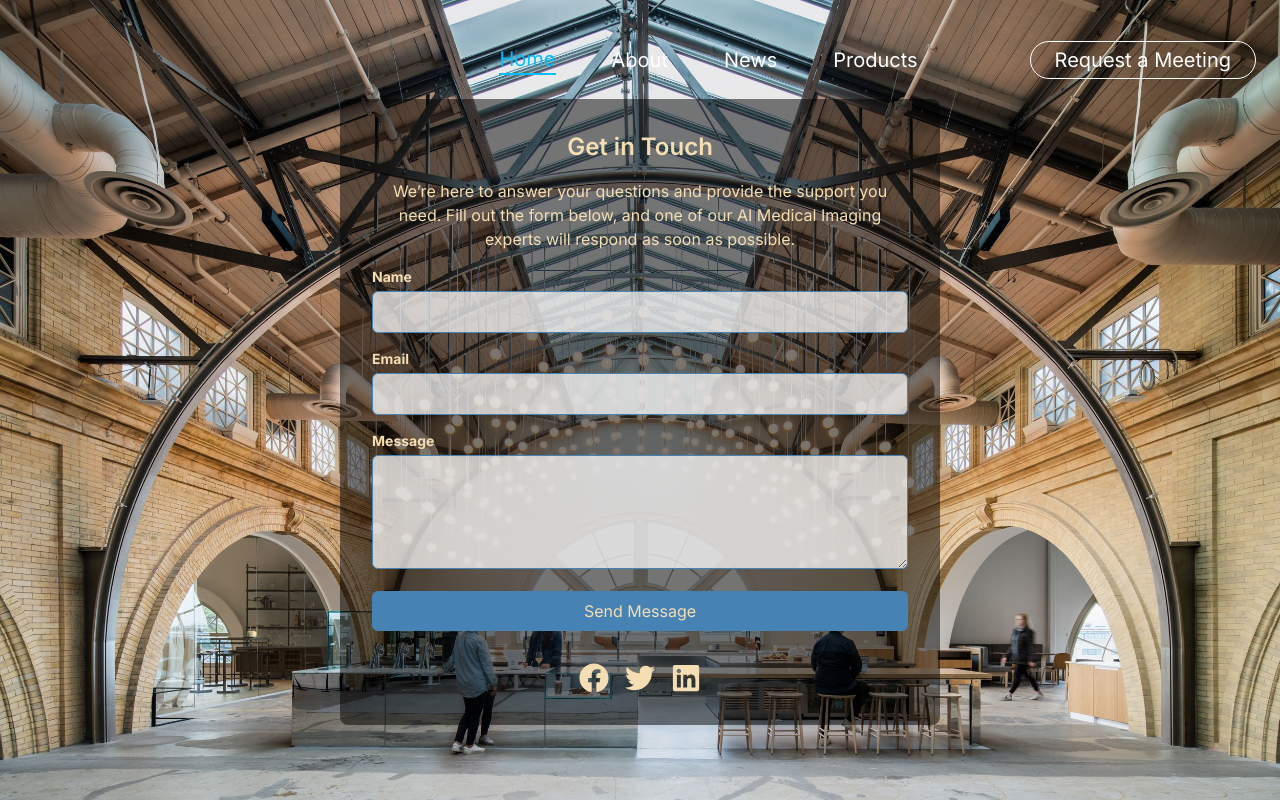
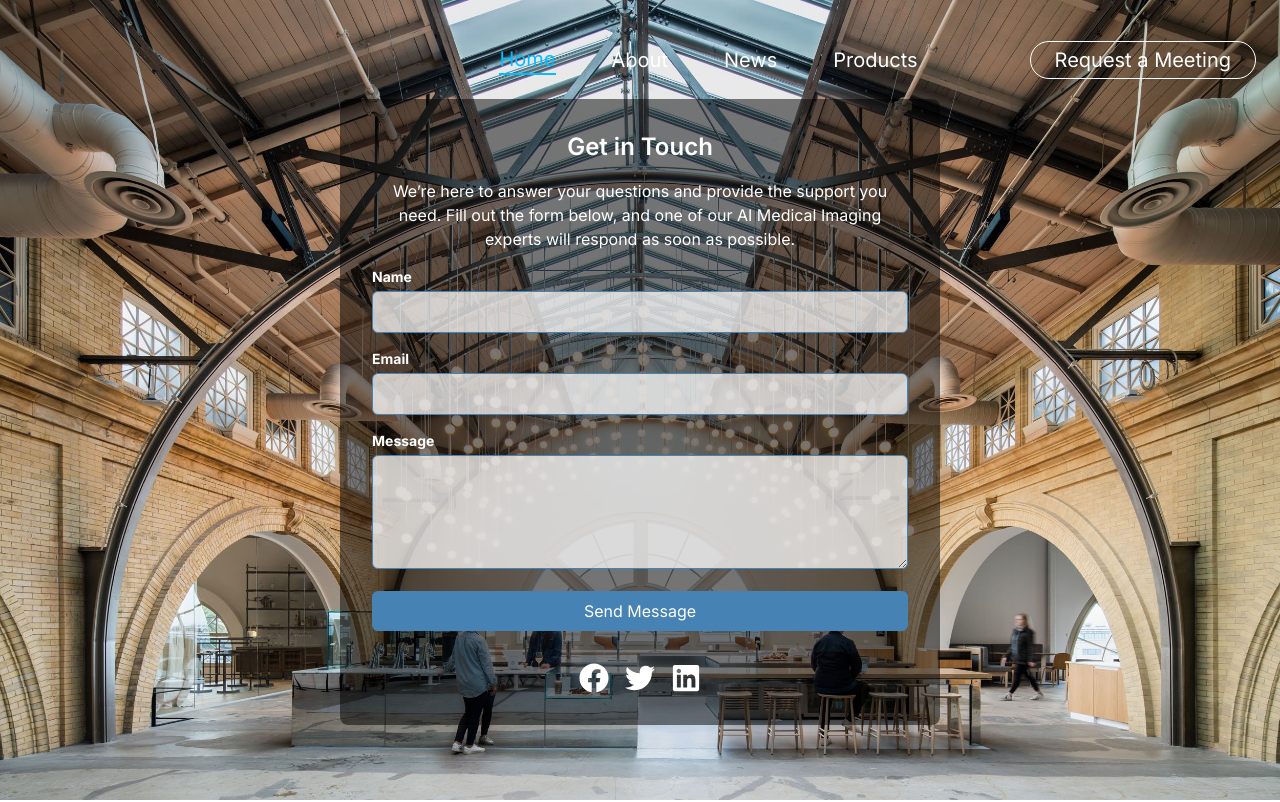
Before and after one commit to ChristopherCarlton/LivAi, a Next.js app: page /connect in a window 1280 px wide. Shown: the top 802 px of the page. Built offline with nearby package versions, Linux system fonts and the light colour scheme.

Commit message:
adjusted home page and connect page

```diff
--- a/src/app/connect/page.tsx
+++ b/src/app/connect/page.tsx
@@ -28,37 +28,34 @@ function Connect() {
       className="min-h-screen bg-cover bg-center text-primary flex flex-col items-center justify-center p-4"
       style={{ backgroundImage: 'url("/images/shack15.jpg")' }}
     >
-      {/* <header className="w-full bg-opacity-75 text-white py-4 flex justify-center bg-gradient-to-r from-[#696969] to-[#2F4F4F]">
-        <h1 className="text-3xl font-roboto">Contact Us</h1>
-      </header> */}
 
       <main className="flex flex-col bg-transparent rounded-lg overflow-hidden mt-6 w-full max-w-[600px]">
         <div className="p-8 bg-black bg-opacity-50 rounded-md">
-          <h2 className="text-2xl font-semibold mb-4 font-roboto text-[#F5DEB3] text-center">Get in Touch</h2>
-          <p className="mb-4 font-crimson-text text-[#F5DEB3] text-center">We’re here to answer your questions and provide the support you need. Fill out the form below, and one of our AI Medical Imaging experts will respond as soon as possible.</p>
+          <h2 className="text-2xl font-semibold mb-4 font-roboto text-[#FFFFFF] text-center">Get in Touch</h2>
+          <p className="mb-4 font-crimson-text text-[#FFFFFF] text-center">We’re here to answer your questions and provide the support you need. Fill out the form below, and one of our AI Medical Imaging experts will respond as soon as possible.</p>
           <form className="space-y-4">
             <div>
-              <label className="block text-sm font-bold mb-1 font-roboto text-[#F5DEB3]" htmlFor="name">Name</label>
+              <label className="block text-sm font-bold mb-1 font-roboto text-[#FFFFFF]" htmlFor="name">Name</label>
               <input className="w-full p-2 border border-[#4682B4] rounded-md bg-[#ffffffbb] text-[#2F4F4F]" type="text" id="name" name="name"/>
             </div>
             <div>
-              <label className="block text-sm font-bold mb-1 font-roboto text-[#F5DEB3]" htmlFor="email">Email</label>
+              <label className="block text-sm font-bold mb-1 font-roboto text-[#FFFFFF]" htmlFor="email">Email</label>
               <input className="w-full p-2 border border-[#4682B4] rounded-md bg-[#ffffffbb] text-[#2F4F4F]" type="email" id="email" name="email"/>
             </div>
             <div>
-              <label className="block text-sm font-bold mb-1 font-roboto text-[#F5DEB3]" htmlFor="message">Message</label>
+              <label className="block text-sm font-bold mb-1 font-roboto text-[#FFFFFF]" htmlFor="message">Message</label>
               <textarea className="w-full p-2 border border-[#4682B4] rounded-md bg-[#ffffffbb] text-[#2F4F4F]" id="message" name="message" rows={4}></textarea>
             </div>
-            <button className="w-full bg-[#4682B4] text-[#F5DEB3] py-2 rounded-md font-roboto hover:scale-105 transition-transform duration-300" type="submit">Send Message</button>
+            <button className="w-full bg-[#4682B4] text-[#FFFFFF] py-2 rounded-md font-roboto hover:scale-105 transition-transform duration-300" type="submit">Send Message</button>
           </form>
           <div className="mt-8 flex justify-center space-x-4">
-            <a href="https://www.facebook.com" target="_blank" rel="noopener noreferrer" className="text-[#F5DEB3] hover:scale-110 transition-transform duration-300">
+            <a href="https://www.facebook.com" target="_blank" rel="noopener noreferrer" className="text-[#FFFFFF] hover:scale-110 transition-transform duration-300">
               <FaFacebook size={30} />
             </a>
-            <a href="https://www.twitter.com" target="_blank" rel="noopener noreferrer" className="text-[#F5DEB3] hover:scale-110 transition-transform duration-300">
+            <a href="https://www.twitter.com" target="_blank" rel="noopener noreferrer" className="text-[#FFFFFF] hover:scale-110 transition-transform duration-300">
               <FaTwitter size={30} />
             </a>
-            <a href="https://www.linkedin.com" target="_blank" rel="noopener noreferrer" className="text-[#F5DEB3] hover:scale-110 transition-transform duration-300">
+            <a href="https://www.linkedin.com" target="_blank" rel="noopener noreferrer" className="text-[#FFFFFF] hover:scale-110 transition-transform duration-300">
               <FaLinkedin size={30} />
             </a>
           </div>
@@ -69,96 +66,3 @@ function Connect() {
 }
 
 export default Connect;
-
-
-
-
-
-
-// "use client";
-// import React, { useEffect } from "react";
-// import { FaFacebook, FaTwitter, FaLinkedin } from "react-icons/fa";
-
-// function Connect() {
-//   useEffect(() => {
-//     const handleScroll = () => {
-//       const elements = document.querySelectorAll('.fade-in');
-//       const windowHeight = window.innerHeight;
-//       elements.forEach((element) => {
-//         const positionFromTop = element.getBoundingClientRect().top;
-//         if (positionFromTop - windowHeight <= 0) {
-//           element.classList.add('opacity-95', 'translate-y-0');
-//         }
-//       });
-//     };
-
-//     window.addEventListener('scroll', handleScroll);
-//     handleScroll(); // Trigger once on mount
-
-//     return () => {
-//       window.removeEventListener('scroll', handleScroll);
-//     };
-//   }, []);
-
-//   return (
-//     <div
-//       className="min-h-screen bg-cover bg-center text-primary flex flex-col items-center justify-center p-4"
-//       style={{ backgroundImage: 'url("/images/shack15.jpg")' }}
-//     >
-//       <header className="w-full bg-gradient-to-r from-[#696969] to-[#2F4F4F] text-white py-4 flex justify-center bg-opacity-75">
-//         <h1 className="text-3xl font-roboto">Contact Us</h1>
-//       </header>
-
-//       <main className="flex flex-col md:flex-row bg-[#F5DEB3] bg-opacity-90 shadow-lg rounded-lg overflow-hidden mt-6 w-full max-w-[1000px]">
-//         <div className="p-8 w-full md:w-1/2 bg-gradient-to-t from-[#696969] to-[#2F4F4F] bg-opacity-70">
-//           <h2 className="text-2xl font-semibold mb-4 font-roboto text-[#2F4F4F]">Get in Touch</h2>
-//           <p className="mb-4 font-crimson-text text-[#2F4F4F]">We’re here to answer your questions and provide the support you need. Fill out the form below, and one of our AI Medical Imaging experts will respond as soon as possible.</p>
-//           <form className="space-y-4">
-//             <div>
-//               <label className="block text-sm font-bold mb-1 font-roboto text-[#2F4F4F]" htmlFor="name">Name</label>
-//               <input className="w-full p-2 border border-[#4682B4] rounded-md bg-white bg-opacity-70 text-[#2F4F4F]" type="text" id="name" name="name"/>
-//             </div>
-//             <div>
-//               <label className="block text-sm font-bold mb-1 font-roboto text-[#2F4F4F]" htmlFor="email">Email</label>
-//               <input className="w-full p-2 border border-[#4682B4] rounded-md bg-white bg-opacity-70 text-[#2F4F4F]" type="email" id="email" name="email"/>
-//             </div>
-//             <div>
-//               <label className="block text-sm font-bold mb-1 font-roboto text-[#2F4F4F]" htmlFor="message">Message</label>
-//               <textarea className="w-full p-2 border border-[#4682B4] rounded-md bg-white bg-opacity-70 text-[#2F4F4F]" id="message" name="message" rows={4}></textarea>
-//             </div>
-//             <button className="w-full bg-[#4682B4] text-[#F5DEB3] py-2 rounded-md font-roboto hover:scale-105 transition-transform duration-300" type="submit">Send Message</button>
-//           </form>
-//           <div className="mt-8 flex justify-center space-x-4">
-//             <a href="https://www.facebook.com" target="_blank" rel="noopener noreferrer" className="text-[#2F4F4F] hover:scale-110 transition-transform duration-300">
-//               <FaFacebook size={30} />
-//             </a>
-//             <a href="https://www.twitter.com" target="_blank" rel="noopener noreferrer" className="text-[#2F4F4F] hover:scale-110 transition-transform duration-300">
-//               <FaTwitter size={30} />
-//             </a>
-//             <a href="https://www.linkedin.com" target="_blank" rel="noopener noreferrer" className="text-[#2F4F4F] hover:scale-110 transition-transform duration-300">
-//               <FaLinkedin size={30} />
-//             </a>
-//           </div>
-//         </div>
-//         <div className="p-8 w-full md:w-1/2 flex flex-col items-center justify-center bg-gradient-to-t from-[#696969] to-[#2F4F4F] bg-opacity-70">
-//           <h3 className="text-2xl font-semibold mb-4 font-roboto text-[#F5DEB3]">Visit Us</h3>
-//           <p className="mb-4 font-crimson-text text-[#F5DEB3] text-center">We’re located in the Ferry Building, San Francisco. Drop by our office for a more personal interaction and experience the heart of the city.</p>
-//           <div className="w-full">
-//             <iframe
-//               src="https://www.google.com/maps/place/Ferry+Building/@37.796234,-122.3990102,17z/data=!3m1!5s0x80858066b5ce8885:0x6466737455f48376!4m14!1m7!3m6!1s0x8085816d22c6096f:0xaefa1b7aa25af649!2sShack15!8m2!3d37.7962299!4d-122.3941393!16s%2Fg%2F11g0j9bzgd!3m5!1s0x808580668e8f3159:0x6cf7a313d6a53ec7!8m2!3d37.7954425!4d-122.3936136!16zL20vMDV2dnds?hl=en&entry=ttu"
-//               width="100%"
-//               height="250"
-//               allowFullScreen
-//               aria-hidden="false"
-//               tabIndex={0}
-//               className="rounded-md"
-//             ></iframe>
-//           </div>
-//           <p className="mt-4 text-sm text-[#F5DEB3] text-center">Our doors are always open for you.</p>
-//         </div>
-//       </main>
-//     </div>
-//   );
-// }
-
-// export default Connect;
--- a/src/app/layout.tsx
+++ b/src/app/layout.tsx
@@ -19,7 +19,7 @@ export default function RootLayout({
   return (
     <html lang="en">
       <body className={`${inter.className}`}>
-        <Header activeTab="Home" /> {/* Set the activeTab as needed */}
+        <Header /> {/* Set the activeTab as needed */}
         {children}
         <Footer/>
       </body>
--- a/src/app/page.tsx
+++ b/src/app/page.tsx
@@ -46,9 +46,9 @@ function Connect() {
             style={{ maxHeight: '400px' }}
           ></video>
         </div>
-        <div className="absolute inset-0 flex flex-col justify-center items-center text-center">
+        <div className="absolute inset-0 flex flex-col justify-end items-center text-center pb-8">
           <h1 className="text-3xl sm:text-4xl md:text-6xl lg:text-7xl text-white font-chunkfive">
-            AI-Powered Cancer <br /> Diagnostics Using Medical <br /> Imaging
+            AI-Powered Cancer Diagnostics <br />Using Medical Imaging
           </h1>
         </div>
       </section>
```
Also changed, not shown: src/app/components/header.tsx (+33 -8 lines).
